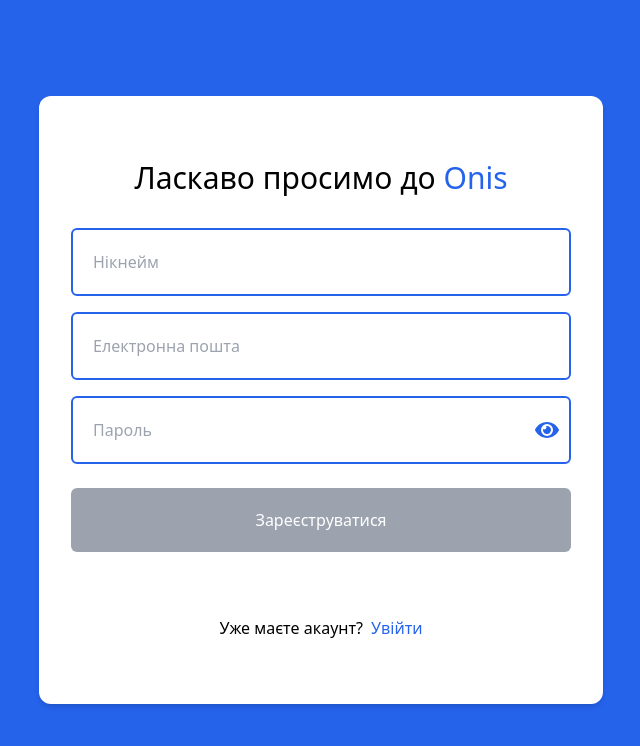
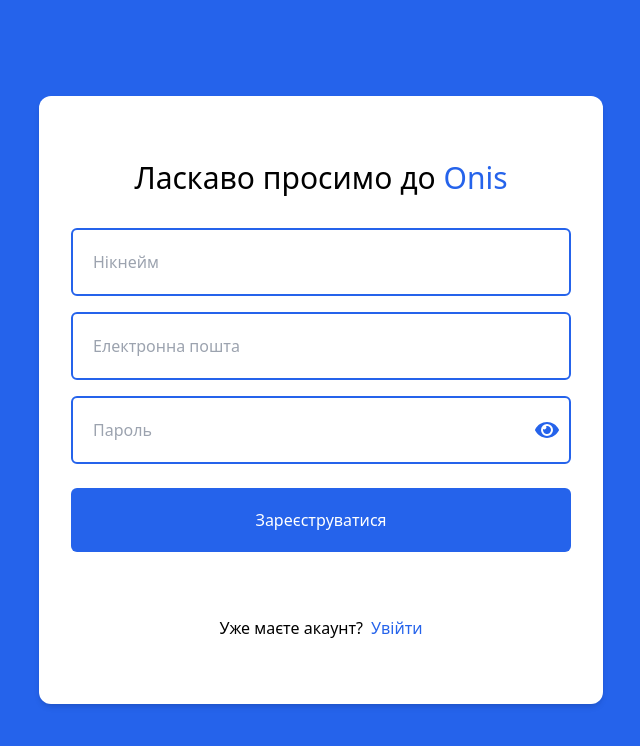
Before and after one commit to Patriot0911/Onis, a Next.js app in the folder packages/web/: page /auth in a window 1280 px wide. Shown: the top 746 px of the page, without its empty margins (319-959 px from the left). Built offline with nearby package versions, Linux system fonts and the light colour scheme.

Commit message:
update tailwind.config.ts

```diff
--- a/packages/web/tailwind.config.ts
+++ b/packages/web/tailwind.config.ts
@@ -9,8 +9,13 @@
   theme: {
     extend: {
       colors: {
-        background: "var(--background)",
-        foreground: "var(--foreground)",
+        primary: 'var(--color-primary)',
+        secondary: 'var(--color-secondary)',
+        danger: 'var(--color-danger)',
+        yellow: 'var(--color-yellow)',
+        light: 'var(--color-light)',
+        'light-gray': 'var(--color-light-gray)',
+        gray: 'var(--color-gray)',
       },
     },
   },
```
